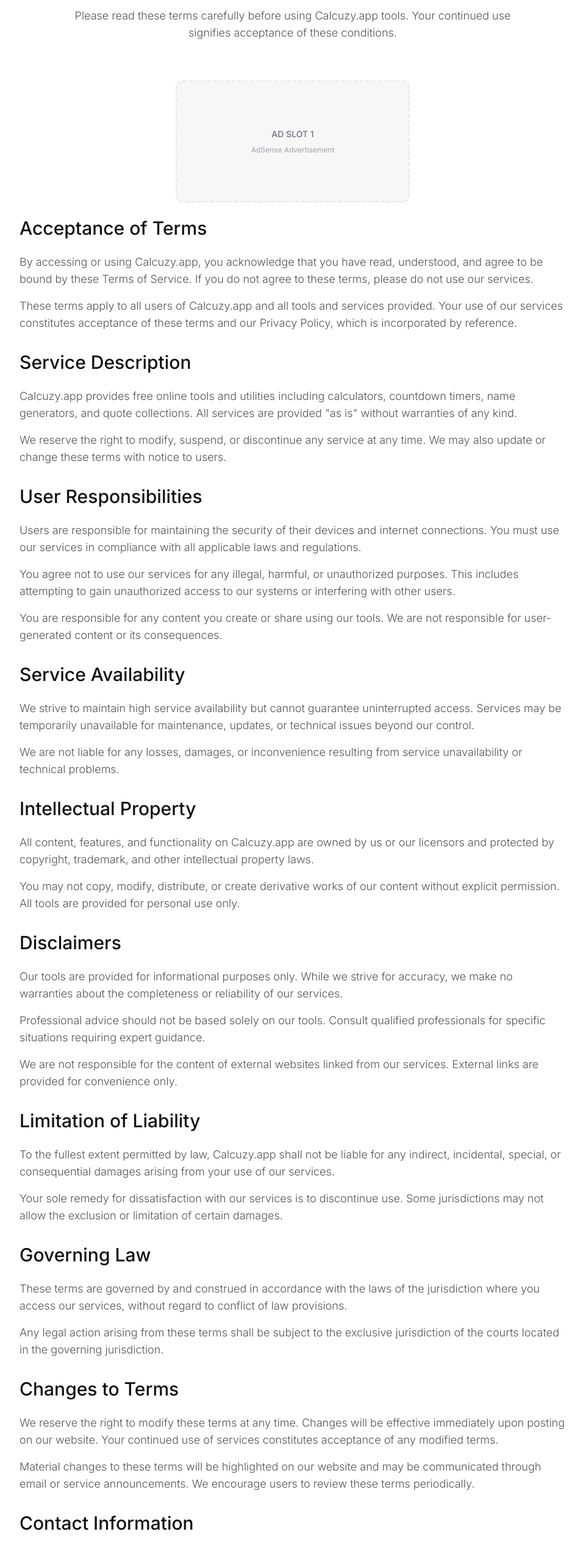
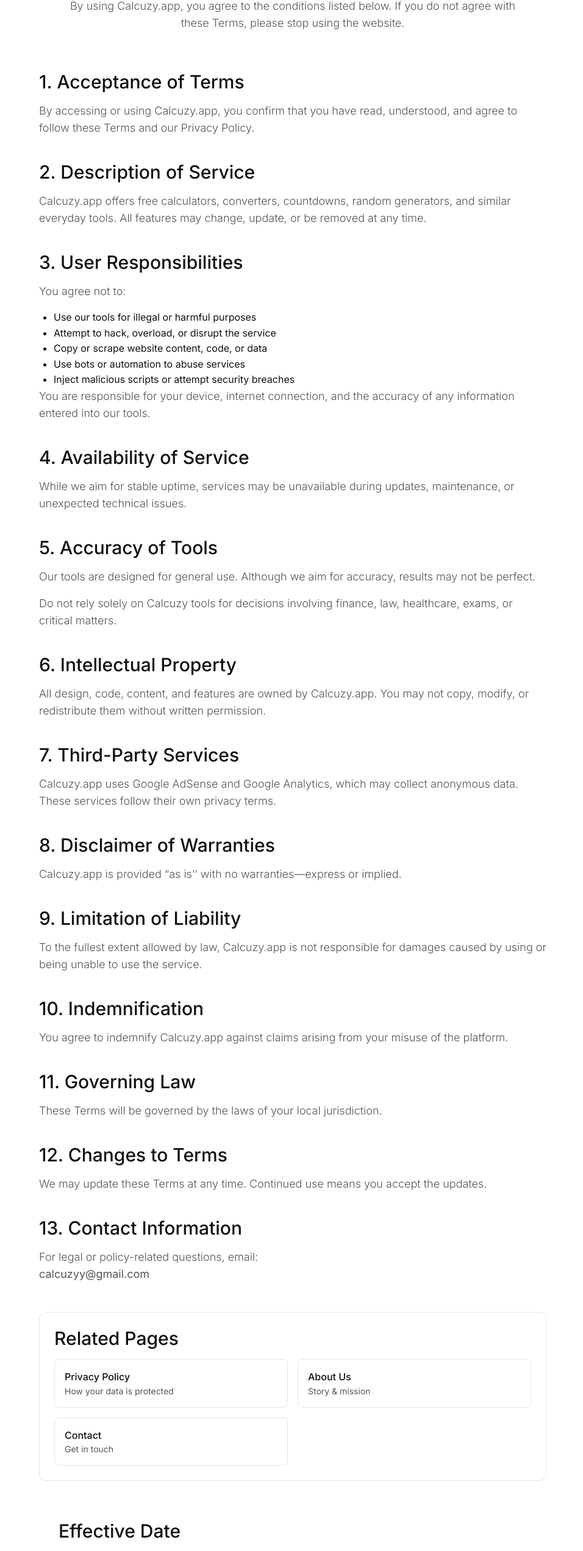
Before and after one commit to Akshatthakur22/CALCUZY, a Next.js app: page /terms in a window 1280 px wide. Shown: the part 189-2733 px from the top of the page at 61% size, without its empty margins (160-1116 px from the left). Built offline with nearby package versions, Linux system fonts and the light colour scheme.

Commit message:
Revise Terms of Service content and layout
Updated the Terms of Service page with revised descriptions, keywords, and structured data. Removed AdUnit component and adjusted layout for better readability.

```diff
--- a/app/terms/page.tsx
+++ b/app/terms/page.tsx
@@ -2,14 +2,13 @@
 import Navbar from '@/components/Navbar'
 import Footer from '@/components/Footer'
 import Card from '@/components/Card'
-import AdUnit from '@/components/AdUnit'
 import { createMetadata } from '@/lib/metadata'
 
 export const metadata = createMetadata({
   title: 'Terms of Service - Calcuzy.app',
-  description: 'Read Calcuzy.app terms of service. Learn about acceptable use, limitations, disclaimers, and user responsibilities.',
-  keywords: 'terms of service, calcuzy terms, acceptable use, user agreement',
-  url: 'https://Calcuzy.app/terms',
+  description: 'Official Terms of Service for Calcuzy.app. Understand acceptable use, disclaimers, responsibilities, and your rights while using our free online tools.',
+  keywords: 'terms of service, calcuzy terms, user agreement, acceptable use',
+  url: 'https://calcuzy.app/terms',
   image: '/og-default.png',
 })
 
@@ -18,247 +17,188 @@
     "@context": "https://schema.org",
     "@type": "WebPage",
     "name": "Terms of Service",
-    "description": "Calcuzy.app terms of service explaining acceptable use, limitations, and user responsibilities",
-    "url": "https://Calcuzy.app/terms",
+    "description": "Calcuzy.app Terms explaining acceptable use, user responsibilities, disclaimers, and legal conditions",
+    "url": "https://calcuzy.app/terms",
     "mainEntity": {
       "@type": "Organization",
       "name": "Calcuzy.app",
-      "url": "https://Calcuzy.app"
+      "url": "https://calcuzy.app"
     }
   }
 
   return (
-    <div className="min-h-screen bg-primary-bg fade-in">
+    <div className="min-h-screen bg-primary-bg fade-in flex flex-col">
       <script
         type="application/ld+json"
         dangerouslySetInnerHTML={{ __html: JSON.stringify(structuredData) }}
       />
+
       <Navbar />
 
-      <main className="container section-responsive">
-        <div className="text-center mb-16 slide-up">
-          <h1 className="heading-1 text-center mb-6">
-            Terms of Service
-          </h1>
-          <p className="paragraph text-center max-w-3xl mx-auto mb-8">
-            Please read these terms carefully before using Calcuzy.app tools.
-            Your continued use signifies acceptance of these conditions.
+      <main className="flex-1 container section-responsive max-w-4xl mx-auto py-12">
+
+        {/* HERO */}
+        <section className="text-center mb-16 slide-up">
+          <h1 className="heading-1 mb-6">Terms of Service</h1>
+          <p className="paragraph text-lg max-w-3xl mx-auto">
+            By using Calcuzy.app, you agree to the conditions listed below.
+            If you do not agree with these Terms, please stop using the website.
           </p>
+        </section>
+
+        {/* MAIN CONTENT */}
+        <div className="prose prose-lg max-w-none space-y-10 fade-in-up">
+
+          {/* 1 */}
+          <section>
+            <h2 className="heading-2 mb-4">1. Acceptance of Terms</h2>
+            <p className="paragraph">
+              By accessing or using Calcuzy.app, you confirm that you have read, understood,
+              and agree to follow these Terms and our Privacy Policy.
+            </p>
+          </section>
+
+          {/* 2 */}
+          <section>
+            <h2 className="heading-2 mb-4">2. Description of Service</h2>
+            <p className="paragraph">
+              Calcuzy.app offers free calculators, converters, countdowns, random generators,
+              and similar everyday tools. All features may change, update, or be removed at any time.
+            </p>
+          </section>
+
+          {/* 3 */}
+          <section>
+            <h2 className="heading-2 mb-4">3. User Responsibilities</h2>
+            <p className="paragraph">You agree not to:</p>
+            <ul className="list-disc ml-6">
+              <li>Use our tools for illegal or harmful purposes</li>
+              <li>Attempt to hack, overload, or disrupt the service</li>
+              <li>Copy or scrape website content, code, or data</li>
+              <li>Use bots or automation to abuse services</li>
+              <li>Inject malicious scripts or attempt security breaches</li>
+            </ul>
+            <p className="paragraph">
+              You are responsible for your device, internet connection, and the accuracy
+              of any information entered into our tools.
+            </p>
+          </section>
+
+          {/* 4 */}
+          <section>
+            <h2 className="heading-2 mb-4">4. Availability of Service</h2>
+            <p className="paragraph">
+              While we aim for stable uptime, services may be unavailable during updates,
+              maintenance, or unexpected technical issues.
+            </p>
+          </section>
+
+          {/* 5 */}
+          <section>
+            <h2 className="heading-2 mb-4">5. Accuracy of Tools</h2>
+            <p className="paragraph">
+              Our tools are designed for general use. Although we aim for accuracy,
+              results may not be perfect.
+            </p>
+            <p className="paragraph">
+              Do not rely solely on Calcuzy tools for decisions involving finance, law,
+              healthcare, exams, or critical matters.
+            </p>
+          </section>
+
+          {/* 6 */}
+          <section>
+            <h2 className="heading-2 mb-4">6. Intellectual Property</h2>
+            <p className="paragraph">
+              All design, code, content, and features are owned by Calcuzy.app.
+              You may not copy, modify, or redistribute them without written permission.
+            </p>
+          </section>
+
+          {/* 7 */}
+          <section>
+            <h2 className="heading-2 mb-4">7. Third-Party Services</h2>
+            <p className="paragraph">
+              Calcuzy.app uses Google AdSense and Google Analytics, which may collect anonymous data.
+              These services follow their own privacy terms.
+            </p>
+          </section>
+
+          {/* 8 */}
+          <section>
+            <h2 className="heading-2 mb-4">8. Disclaimer of Warranties</h2>
+            <p className="paragraph">
+              Calcuzy.app is provided “as is’’ with no warranties—express or implied.
+            </p>
+          </section>
+
+          {/* 9 */}
+          <section>
+            <h2 className="heading-2 mb-4">9. Limitation of Liability</h2>
+            <p className="paragraph">
+              To the fullest extent allowed by law, Calcuzy.app is not responsible for
+              damages caused by using or being unable to use the service.
+            </p>
+          </section>
+
+          {/* 10 */}
+          <section>
+            <h2 className="heading-2 mb-4">10. Indemnification</h2>
+            <p className="paragraph">
+              You agree to indemnify Calcuzy.app against claims arising from your misuse of the platform.
+            </p>
+          </section>
+
+          {/* 11 */}
+          <section>
+            <h2 className="heading-2 mb-4">11. Governing Law</h2>
+            <p className="paragraph">
+              These Terms will be governed by the laws of your local jurisdiction.
+            </p>
+          </section>
+
+          {/* 12 */}
+          <section>
+            <h2 className="heading-2 mb-4">12. Changes to Terms</h2>
+            <p className="paragraph">
+              We may update these Terms at any time. Continued use means you accept the updates.
+            </p>
+          </section>
+
+          {/* 13 */}
+          <section>
+            <h2 className="heading-2 mb-4">13. Contact Information</h2>
+            <p className="paragraph">
+              For legal or policy-related questions, email:<br />
+              <strong>calcuzyy@gmail.com</strong>
+            </p>
+          </section>
         </div>
 
-        <AdUnit slot={1} />
-
-        <div className="max-w-4xl mx-auto fade-in-up">
-          <div className="prose prose-lg max-w-none space-y-8">
-            <div>
-              <h2 className="heading-2 mb-6">Acceptance of Terms</h2>
-              <p className="paragraph">
-                By accessing or using Calcuzy.app, you acknowledge that you have read,
-                understood, and agree to be bound by these Terms of Service.
-                If you do not agree to these terms, please do not use our
-                services.
-              </p>
-              <p className="paragraph">
-                These terms apply to all users of Calcuzy.app and all tools
-                and services provided. Your use of our services constitutes acceptance
-                of these terms and our Privacy Policy, which is incorporated
-                by reference.
-              </p>
-            </div>
-
-            <div>
-              <h2 className="heading-2 mb-6">Service Description</h2>
-              <p className="paragraph">
-                Calcuzy.app provides free online tools and utilities including calculators,
-                countdown timers, name generators, and quote collections. All services
-                are provided &quot;as is&quot; without warranties of any kind.
-              </p>
-              <p className="paragraph">
-                We reserve the right to modify, suspend, or discontinue any service
-                at any time. We may also update or change these terms
-                with notice to users.
-              </p>
-            </div>
-
-            <div>
-              <h2 className="heading-2 mb-6">User Responsibilities</h2>
-              <p className="paragraph">
-                Users are responsible for maintaining the security of their devices and
-                internet connections. You must use our services in compliance with all
-                applicable laws and regulations.
-              </p>
-              <p className="paragraph">
-                You agree not to use our services for any illegal, harmful, or
-                unauthorized purposes. This includes attempting to gain unauthorized
-                access to our systems or interfering with other users.
-              </p>
-              <p className="paragraph">
-                You are responsible for any content you create or share using our
-                tools. We are not responsible for user-generated content or its
-                consequences.
-              </p>
-            </div>
-
-            <div>
-              <h2 className="heading-2 mb-6">Service Availability</h2>
-              <p className="paragraph">
-                We strive to maintain high service availability but cannot guarantee
-                uninterrupted access. Services may be temporarily unavailable for
-                maintenance, updates, or technical issues beyond our control.
-              </p>
-              <p className="paragraph">
-                We are not liable for any losses, damages, or inconvenience
-                resulting from service unavailability or technical problems.
-              </p>
-            </div>
-
-            <div>
-              <h2 className="heading-2 mb-6">Intellectual Property</h2>
-              <p className="paragraph">
-                All content, features, and functionality on Calcuzy.app are owned by
-                us or our licensors and protected by copyright, trademark, and
-                other intellectual property laws.
-              </p>
-              <p className="paragraph">
-                You may not copy, modify, distribute, or create derivative works
-                of our content without explicit permission. All tools are provided
-                for personal use only.
-              </p>
-            </div>
-
-            <div>
-              <h2 className="heading-2 mb-6">Disclaimers</h2>
-              <p className="paragraph">
-                Our tools are provided for informational purposes only. While we strive for
-                accuracy, we make no warranties about the completeness or reliability
-                of our services.
-              </p>
-              <p className="paragraph">
-                Professional advice should not be based solely on our tools. Consult
-                qualified professionals for specific situations requiring expert
-                guidance.
-              </p>
-              <p className="paragraph">
-                We are not responsible for the content of external websites linked
-                from our services. External links are provided for convenience
-                only.
-              </p>
-            </div>
-
-            <div>
-              <h2 className="heading-2 mb-6">Limitation of Liability</h2>
-              <p className="paragraph">
-                To the fullest extent permitted by law, Calcuzy.app shall not be
-                liable for any indirect, incidental, special, or consequential
-                damages arising from your use of our services.
-              </p>
-              <p className="paragraph">
-                Your sole remedy for dissatisfaction with our services is to
-                discontinue use. Some jurisdictions may not allow the
-                exclusion or limitation of certain damages.
-              </p>
-            </div>
-
-            <div>
-              <h2 className="heading-2 mb-6">Governing Law</h2>
-              <p className="paragraph">
-                These terms are governed by and construed in accordance with the laws
-                of the jurisdiction where you access our services, without regard
-                to conflict of law provisions.
-              </p>
-              <p className="paragraph">
-                Any legal action arising from these terms shall be subject to the
-                exclusive jurisdiction of the courts located in the governing
-                jurisdiction.
-              </p>
-            </div>
-
-            <div>
-              <h2 className="heading-2 mb-6">Changes to Terms</h2>
-              <p className="paragraph">
-                We reserve the right to modify these terms at any time. Changes
-                will be effective immediately upon posting on our website. Your
-                continued use of services constitutes acceptance of any modified
-                terms.
-              </p>
-              <p className="paragraph">
-                Material changes to these terms will be highlighted on our website
-                and may be communicated through email or service announcements.
-                We encourage users to review these terms periodically.
-              </p>
-            </div>
-
-            <div>
-              <h2 className="heading-2 mb-6">Contact Information</h2>
-              <p className="paragraph">
-                Questions about these terms should be directed to
-                <strong>legal@Calcuzy.app</strong>. We will respond to
-                legitimate inquiries in a timely manner.
-              </p>
-            </div>
-
-            <div>
-              <h2 className="heading-2 mb-6">Severability</h2>
-              <p className="paragraph">
-                If any provision of these terms is found to be unenforceable, the
-                remaining provisions will continue in full force and effect. This does not
-                waive our right to enforce other provisions.
-              </p>
-            </div>
-
-            <div>
-              <h2 className="heading-2 mb-6">Entire Agreement</h2>
-              <p className="paragraph">
-                These terms, along with our Privacy Policy, constitute the entire
-                agreement between you and Calcuzy.app regarding your use of our
-                services.
-              </p>
-              <p className="paragraph">
-                This agreement supersedes all prior agreements between you and
-                Calcuzy.app regarding your use of our services.
-              </p>
-            </div>
-          </div>
-
-          <Card animation="fade-in-up" delay={200}>
-            <h2 className="heading-2 mb-6">Last Updated</h2>
-            <p className="paragraph">
-              These Terms of Service were last updated on January 22, 2026.
-              Calcuzy.app may update these terms periodically to reflect changes
-              in our practices, services, or applicable laws.
-            </p>
-
-            <div className="mt-6">
-              <h3 className="heading-3 mb-3">Related Documents</h3>
+        {/* RELATED LINKS */}
+        <Card animation="fade-in-up" delay={200} className="mt-12">
+          <h2 className="heading-2 mb-4">Related Pages</h2>
           <div className="grid-responsive-2 gap-4">
-                <Link href="/privacy-policy" className="block p-4 border border-border rounded-lg hover:bg-card-hover transition-all duration-200 hover:scale-[1.01] hover:shadow-md focus-ring">
-                  <div className="font-medium text-primary-text mb-1">Privacy Policy</div>
-                  <div className="text-sm text-secondary-text">Data protection</div>
+            <Link href="/privacy-policy" className="block p-4 border border-border rounded-lg hover:bg-card-hover transition-all duration-200">
+              <div className="font-medium text-primary-text">Privacy Policy</div>
+              <div className="text-sm text-secondary-text">How your data is protected</div>
             </Link>
-                <Link href="/about" className="block p-4 border border-border rounded-lg hover:bg-card-hover transition-all duration-200 hover:scale-[1.01] hover:shadow-md focus-ring">
-                  <div className="font-medium text-primary-text mb-1">About Us</div>
-                  <div className="text-sm text-secondary-text">Our mission</div>
+            <Link href="/about" className="block p-4 border border-border rounded-lg hover:bg-card-hover transition-all duration-200">
+              <div className="font-medium text-primary-text">About Us</div>
+              <div className="text-sm text-secondary-text">Story & mission</div>
             </Link>
-                <Link href="/contact" className="block p-4 border border-border rounded-lg hover:bg-card-hover transition-all duration-200 hover:scale-[1.01] hover:shadow-md focus-ring">
-                  <div className="font-medium text-primary-text mb-1">Contact</div>
+            <Link href="/contact" className="block p-4 border border-border rounded-lg hover:bg-card-hover transition-all duration-200">
+              <div className="font-medium text-primary-text">Contact</div>
               <div className="text-sm text-secondary-text">Get in touch</div>
             </Link>
           </div>
-            </div>
         </Card>
-        </div>
 
-        <AdUnit slot={2} />
-
-        <div className="max-w-4xl mx-auto fade-in-up">
-          <h2 className="heading-2 mb-6">Effective Date</h2>
-          <p className="paragraph">
-            These terms are effective as of January 22, 2026, and govern
-            your use of Calcuzy.app services. By continuing to use our
-            tools, you acknowledge that you have read, understood, and agree
-            to be bound by this agreement.
-          </p>
-        </div>
+        {/* EFFECTIVE DATE */}
+        <section className="max-w-3xl mx-auto mt-16 fade-in-up">
+          <h2 className="heading-2 mb-4">Effective Date</h2>
+          <p className="paragraph">This policy is effective as of January 22, 2026.</p>
+        </section>
       </main>
 
       <Footer />
```
Lines whose indentation alone changed are shown as unchanged.
